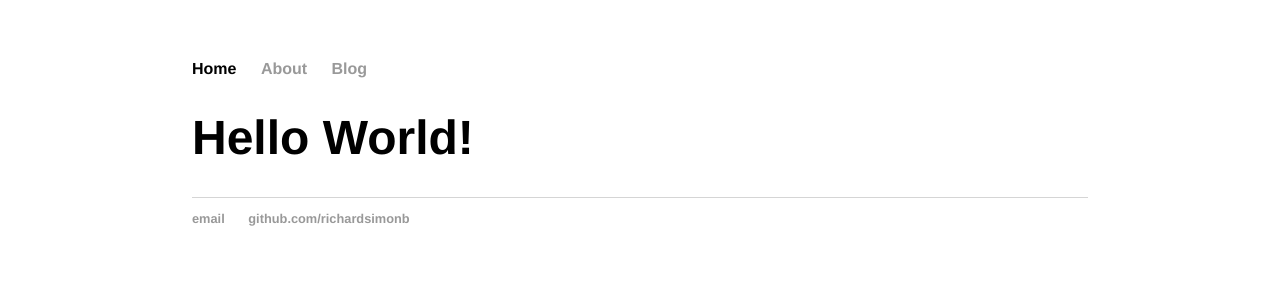
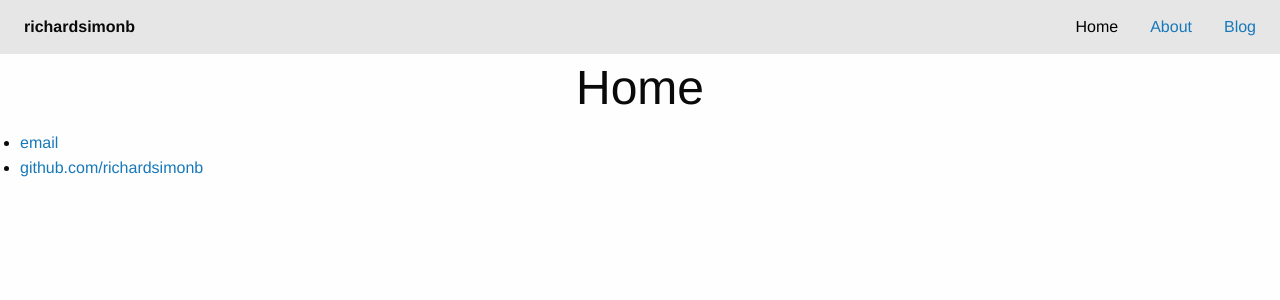
Before and after one commit to richardsimonb/richardsimonb.github.io, a Jekyll site: the page built from index.html, in a window 1280 px wide. Shown: the top 300 px of the page. Built offline with Jekyll 4.4.1, drawn with Linux system fonts in a browser that asks for light colours; nearby versions of some CDN libraries.

Commit message:
Added foundation css

```diff
--- a/_config.yml
+++ b/_config.yml
@@ -13,7 +13,7 @@
 # you will see them accessed via {{ site.title }}, {{ site.email }}, and so on.
 # You can create any custom variable you would like, and they will be accessible
 # in the templates via {{ site.myvariable }}.
-title: Richard Simon Bernhard
+title: richardsimonb
 email: richardsimonb@gmail.com
 description: >- # this means to ignore newlines until "baseurl:"
   This is Richard's Blog.
--- a/_includes/navigation.html
+++ b/_includes/navigation.html
@@ -1,7 +1,16 @@
 <nav>
-  <ul>
-    {% for item in site.data.navigation %}
-      <li><a href="{{ item.link }}" {% if page.url == item.link %}class="current"{% endif %}>{{ item.name }}</a></li>
-    {% endfor %}
-  </ul>
+  <div class="top-bar">
+    <div class="top-bar-left">
+      <ul class="menu">
+        <li class="menu-text">{{ site.title }}</li>
+      </ul>
+    </div> <!-- /.top-bar-left -->
+    <div class="top-bar-right">
+        <ul class="menu">
+          {% for item in site.data.navigation %}
+            <li><a href="{{ item.link }}" {% if page.url == item.link %}class="current"{% endif %}>{{ item.name }}</a></li>
+          {% endfor %}
+        </ul>
+    </div> <!-- /.top-bar-right -->
+  </div> <!-- /.top-bar -->
 </nav>
--- a/_layouts/default.html
+++ b/_layouts/default.html
@@ -4,19 +4,27 @@
     <meta charset="utf-8">
     <title>{{ page.title }}</title>
     <link rel="stylesheet" href="/assets/css/styles.css">
+    <!-- Compressed CSS -->
+    <link rel="stylesheet" href="https://cdn.jsdelivr.net/npm/foundation-sites@6.5.0-rc.4/dist/css/foundation.min.css" integrity="sha256-VEEaOnBKVRoYPn4AID/tY/XKVxKEqXstoo/xZ6nemak= sha384-D46t32f421/hB30qwnim2pIcisNN5GU9+6m2Mfnd3dKpTSFidZLa08/1StEiCFId sha512-WkgzH8VKemDfwrp18r+wgbx+oHXOkfd2kJs7ocAXdGDgonXDXh88E90IRtRZRXtO0IHprxYHYlY14h+wyTsUDA==" crossorigin="anonymous">
+    <!-- Compressed JavaScript -->
+    <script src="https://cdn.jsdelivr.net/npm/foundation-sites@6.5.0-rc.4/dist/js/foundation.min.js" integrity="sha256-nIta+uoDuxOdt7vhkwgWiMrUOAUOpw4yHSqxX8hzH9c= sha384-Uoy5+aFrgdd+EoziVzbMHQ/zZ4gXO56krCBSyaGNwfj77SOXc8g9jpGyjD+rgfkC sha512-WsTORPRlVaKlvQ+H5IqbHZJLWKmPevk9/OIJACkg7y4j8aRlf+CeFEHpfmdByM0nGm51CSZnHHQP4Cun42BOsQ==" crossorigin="anonymous"></script>
   </head>
   <body>
+
       {% include navigation.html %}
-      <div class="container">
-
-        {{ content }}
-
+      <div class="grid-container">
+        <div class="grid-x grid-margin-x">
+          <div class = "cell">
+            {{ content }}
+          </div>
+        </div>
       </div><!-- /.container -->
       <footer>
 	    		<ul>
 	        		<li><a href="mailto:richardsimonbb@gmail.com">email</a></li>
 	        		<li><a href="https://github.com/richardsimonb">github.com/richardsimonb</a></li>
 				</ul>
-			</footer>
+      </footer>
+
     </body>
 </html>
--- a/_sass/main.scss
+++ b/_sass/main.scss
@@ -1,4 +1,4 @@
-body {
+/* body {
   margin: 60px auto;
   width: 70%;
 }
@@ -40,7 +40,7 @@ ul.posts {
 
 ul.posts li {
   list-style: none;
-}
+} */
 .current {
     color: black;
   }
--- a/index.html
+++ b/index.html
@@ -2,4 +2,4 @@
 layout: default
 title: Home
 ---
-<h1>{{ "Hello World!" | uppercase }}</h1>
+<h1 class="text-center">Home</h1>
```
